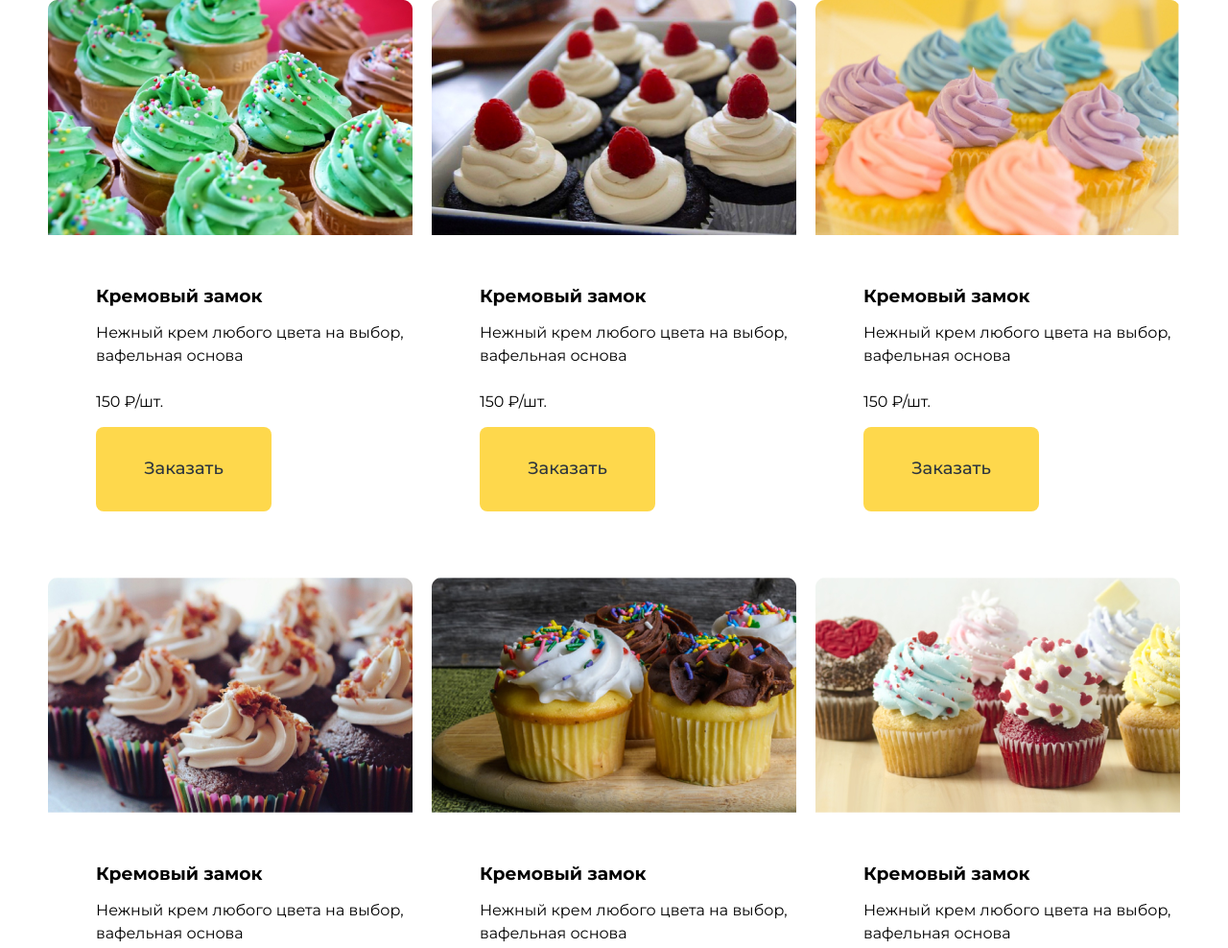
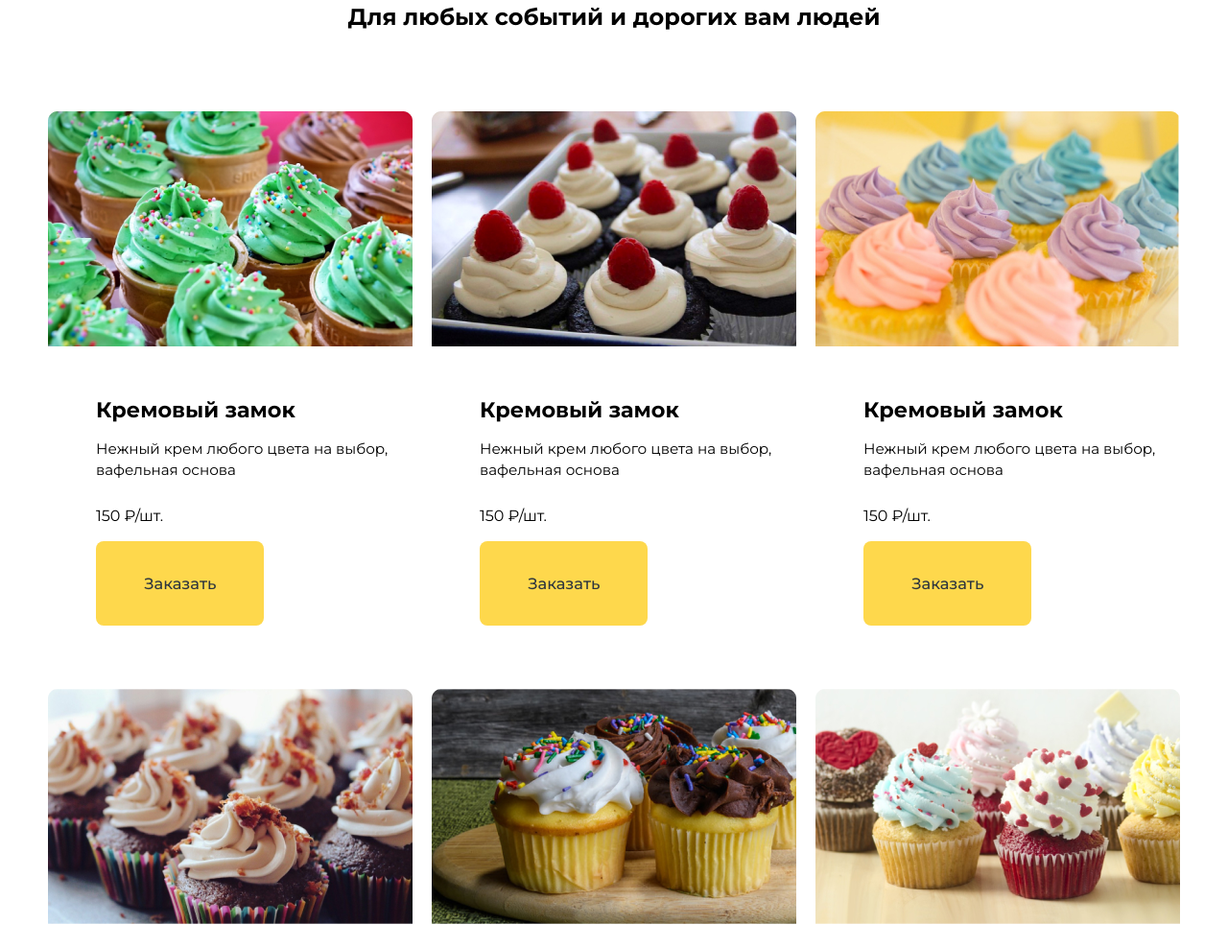
Before and after one commit to Andrew1aptev/slakdiyrulet, a plain HTML site: page index.html in a window 1280 px wide. Shown: the top 988 px of the page at 96% size. Drawn offline with nearby package versions, Linux system fonts and the light colour scheme.

Commit message:
fix cards

```diff
--- a/index.html
+++ b/index.html
@@ -19,6 +19,7 @@
   <main class="main">
     <section class="catalog">
       <div class="container">
+        <h2 class="catalog__title section__title">Для любых событий и дорогих вам людей </h2>
         <div class="catalog__wrapper">
           <div class="catalog__card">
             <img src="./img/catalog/photo-1.png" alt="фото пироженого Кремовый замок" class="catalog__card-img">
--- a/scss/blocks/_catalog.scss
+++ b/scss/blocks/_catalog.scss
@@ -1,4 +1,8 @@
 .catalog {
+}
+.catalog__title{
+    text-align: center;
+    margin-bottom: 80px;
 }
 .catalog__wrapper {
     --gap: 20px;
@@ -28,10 +32,13 @@
     }
 }
 .catalog__card-title {
+    font-size: clamp(1.25rem, 1.2rem + 0.25vw, 1.5rem);
+    font-weight: 600;
     margin-bottom: 12px;
     padding-top: 50px;
 }
 .catalog__card-description {
+    font-size: clamp(0.875rem, 0.85rem + 0.125vw, 1rem);
     margin-bottom: 24px;
 }
 .catalog__card-price {
@@ -48,6 +55,11 @@
         padding-top: 25px;
     }
 }
-.catalog__card-button {}
+.catalog__card-button {
+    font-weight: 500;
+    font-size: 18px;
+    line-height: 1.52;
+    font-size: clamp(0.875rem, 0.825rem + 0.25vw, 1.125rem);
+}
 .button {
 }
```
Also changed, not shown: css/main.css, css/main.min.css.
